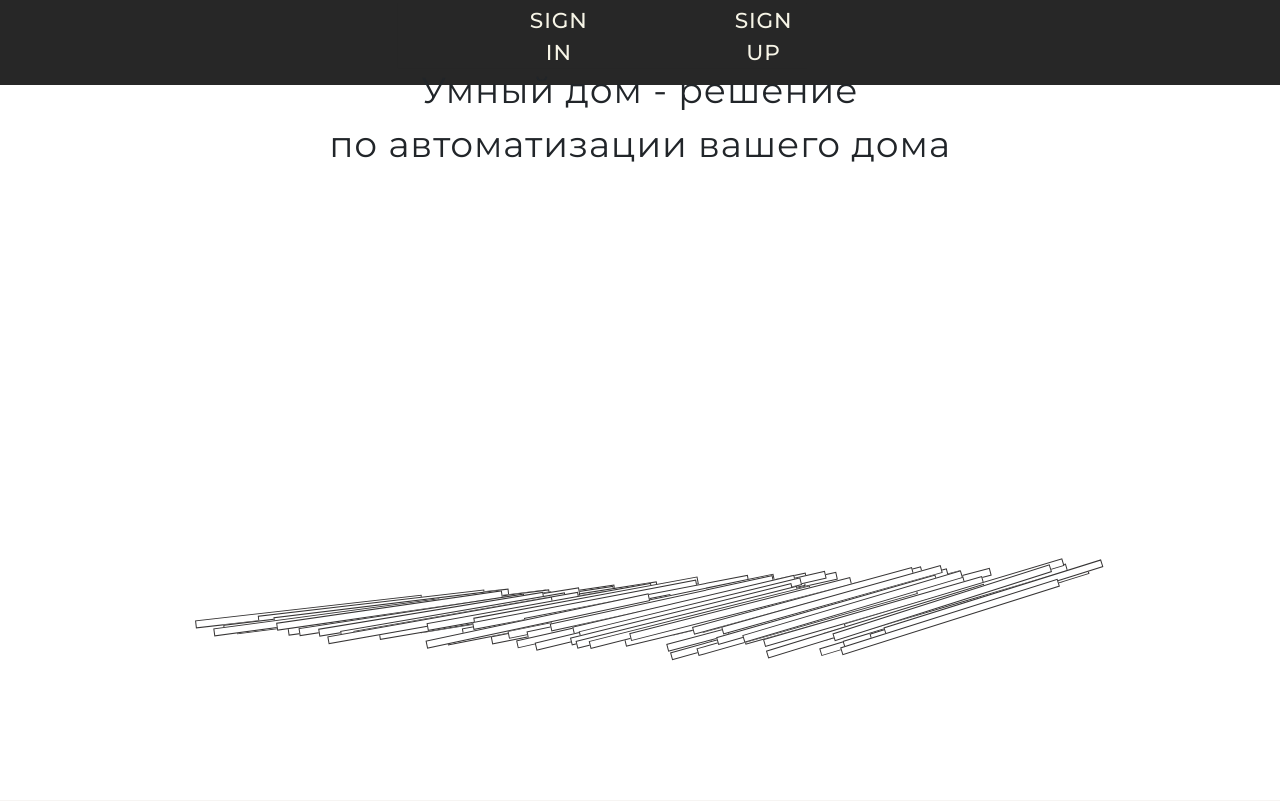
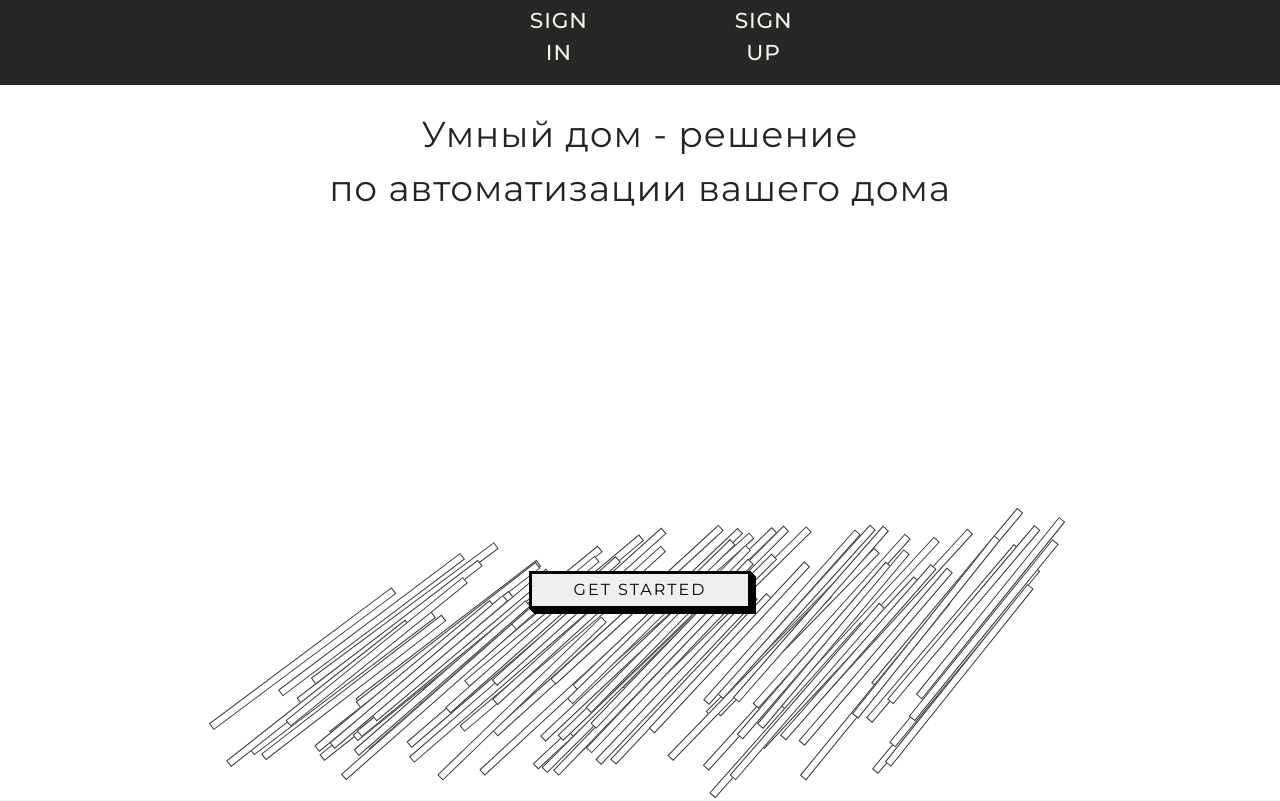
Before and after one commit to Hullupororo/project-smart-house, a React (Create React App) app in the folder client/: page / in a window 1280 px wide. Shown: the top 801 px of the page. Built offline with nearby package versions, Linux system fonts and the light colour scheme; no server answers.

Commit message:
still fixig css

```diff
--- a/client/src/Components/Auth/signup/signup.css
+++ b/client/src/Components/Auth/signup/signup.css
@@ -6,11 +6,13 @@ width: 22rem;
 }
 
 .main-signup {
-margin-top: 14%;
+  margin-top: 10%;
+margin-left: 36%;
 }
 
 .main-login {
-margin-top: 4%;
+margin-top: 10%;
+margin-left: 36%;
 
 }
 
--- a/client/src/Components/GuestPage/guestPage.css
+++ b/client/src/Components/GuestPage/guestPage.css
@@ -25,9 +25,9 @@
   height: 100%;
 }
 .button-54ProMax-cont {
-  margin-top: 70%;
-  margin-left: 30%;
-  width: 40%;
+  margin-top: 32%;
+  margin-left: 40%;
+  width: 20%;
   height: 5%;
 }
 
@@ -44,7 +44,7 @@
   display: flex;
   flex-direction: column;
     /* align-items: flex-start; */
-    margin-top: -2%;
+    margin-top: 2%;
     /* font-weight: 400; */
     /* z-index: 1000; */
 }
```
Also changed, not shown: 1 other file (tests, documents, lock files or other folders).
